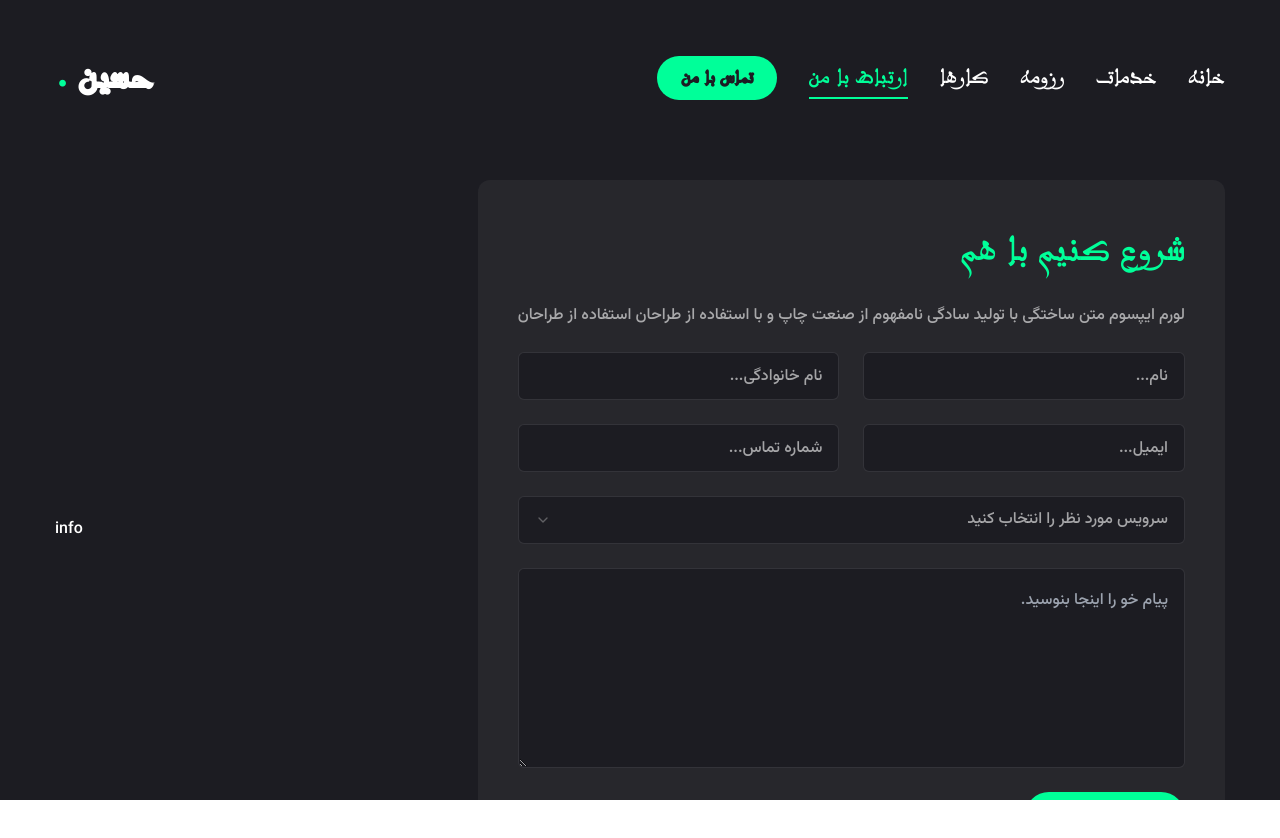
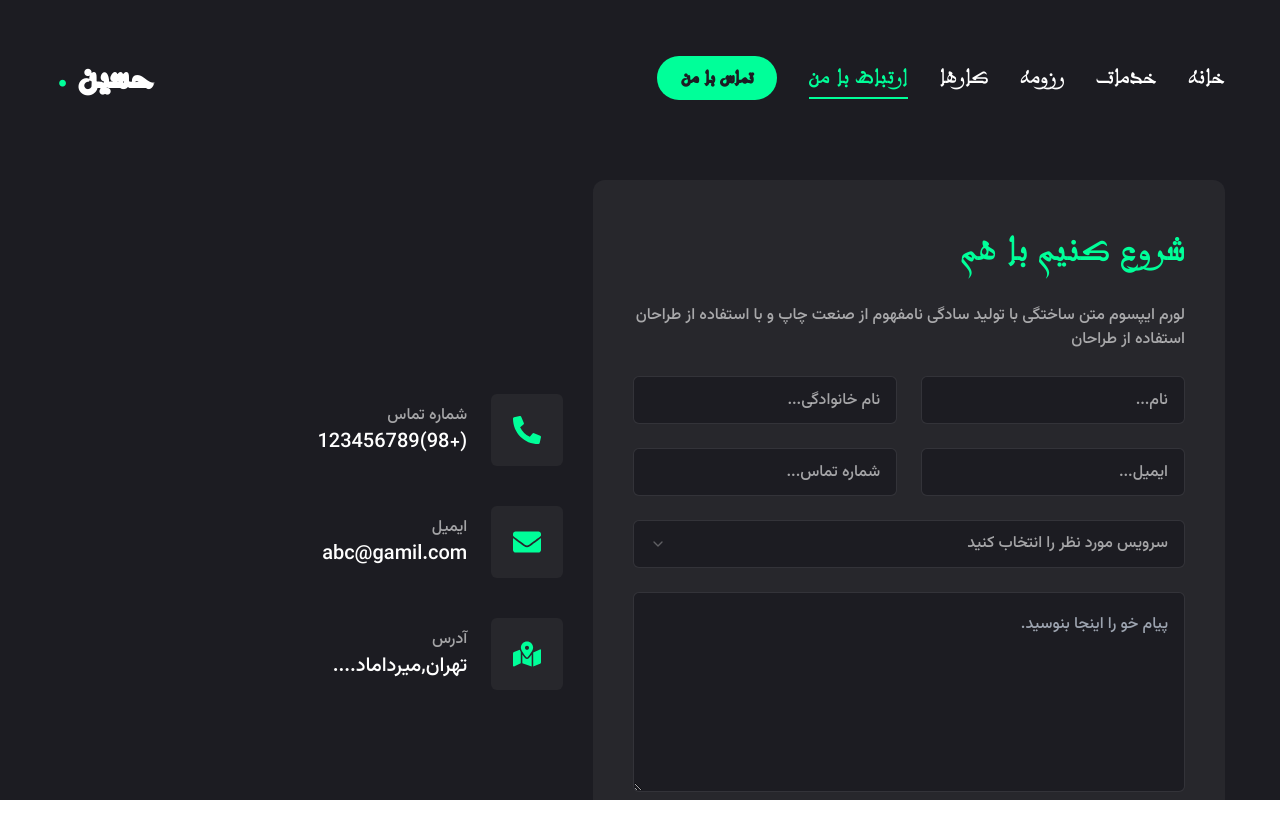
Before and after one commit to Hossein1371za/aboutme-nextjs-tailwind-shadcn, a Next.js app: page /contact in a window 1280 px wide. Shown: the top 838 px of the page. Built offline with nearby package versions, Linux system fonts and the light colour scheme.

Commit message:
end of contact section and project

```diff
--- a/app/contact/page.jsx
+++ b/app/contact/page.jsx
@@ -46,7 +46,7 @@
     >
       <div className="container mx-auto">
         <div className="flex flex-col xl:flex-row gap-[30px]">
-          <div className="xl:h-[54%] order-2 xl:order-none">
+          <div className="xl:w-[54%] order-2 xl:order-none">
             <form className="flex flex-col gap-6 p-10 bg-[#27272c] rounded-xl">
               <h3 className="text-6xl text-accent font-maghreb">
                 شروع کنیم با هم
@@ -78,8 +78,20 @@
               <Button size="md" className="max-w-40">ارسال پیام</Button>
             </form>
           </div>
-          <div className="flex-1 flex items-center xl:justify-end order-1 xl:order-none mb-8 xl:mb-0">
-            info
+          <div className="flex-1 flex items-center xl:justify-start order-1 xl:order-none mb-8 xl:mb-0">
+            <ul className="flex flex-col gap-10">
+              {info.map((item,index)=>(
+                <li key={index} className="flex items-center gap-6">
+                  <div className="w-[52px] h-[52px] xl:w-[72px] xl:h-[72px] bg-[#27272c] text-accent rounded-md flex items-center justify-center">
+                    <div className="text-[28px]">{item.icon}</div>
+                  </div>
+                  <div className="flex-1">
+                    <p className="text-white/60">{item.title}</p>
+                    <h3 className="text-xl">{item.description}</h3>
+                  </div>
+                </li>
+              ))}
+            </ul>
           </div>
         </div>
       </div>
```
